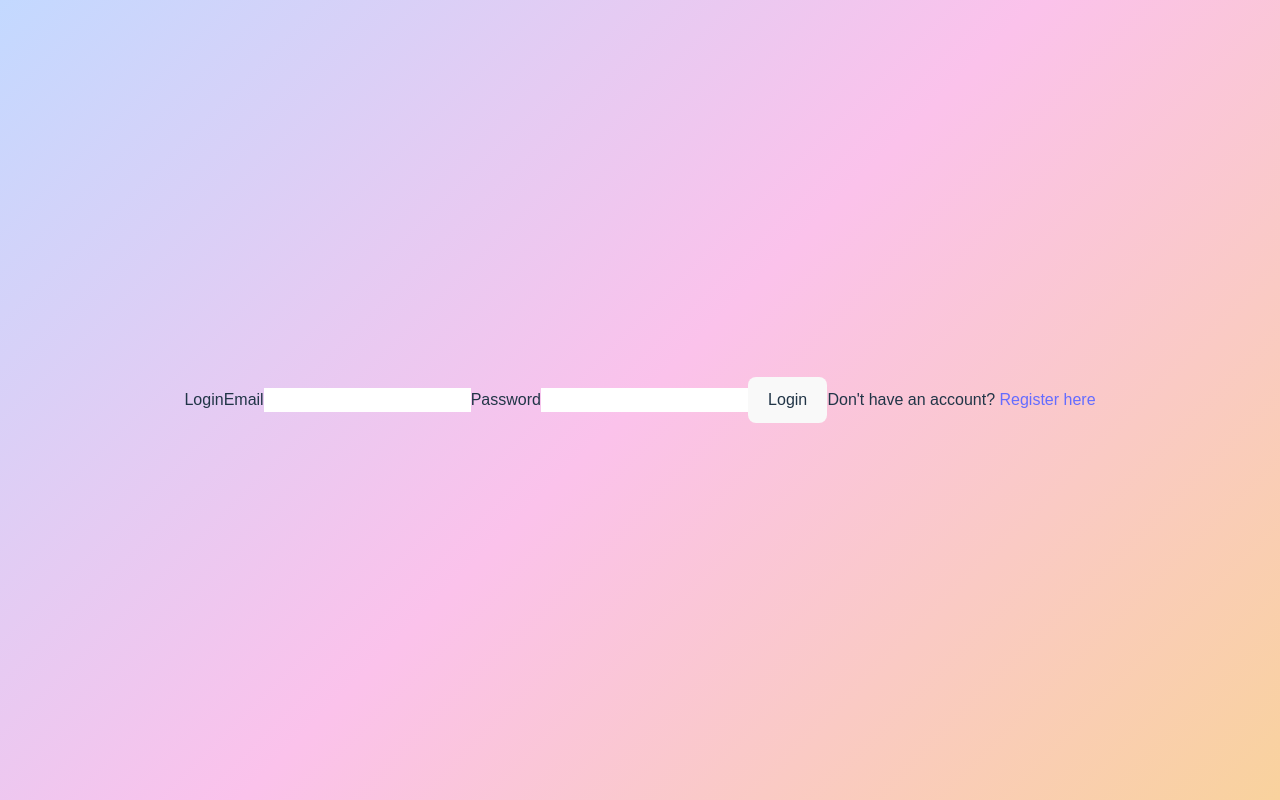
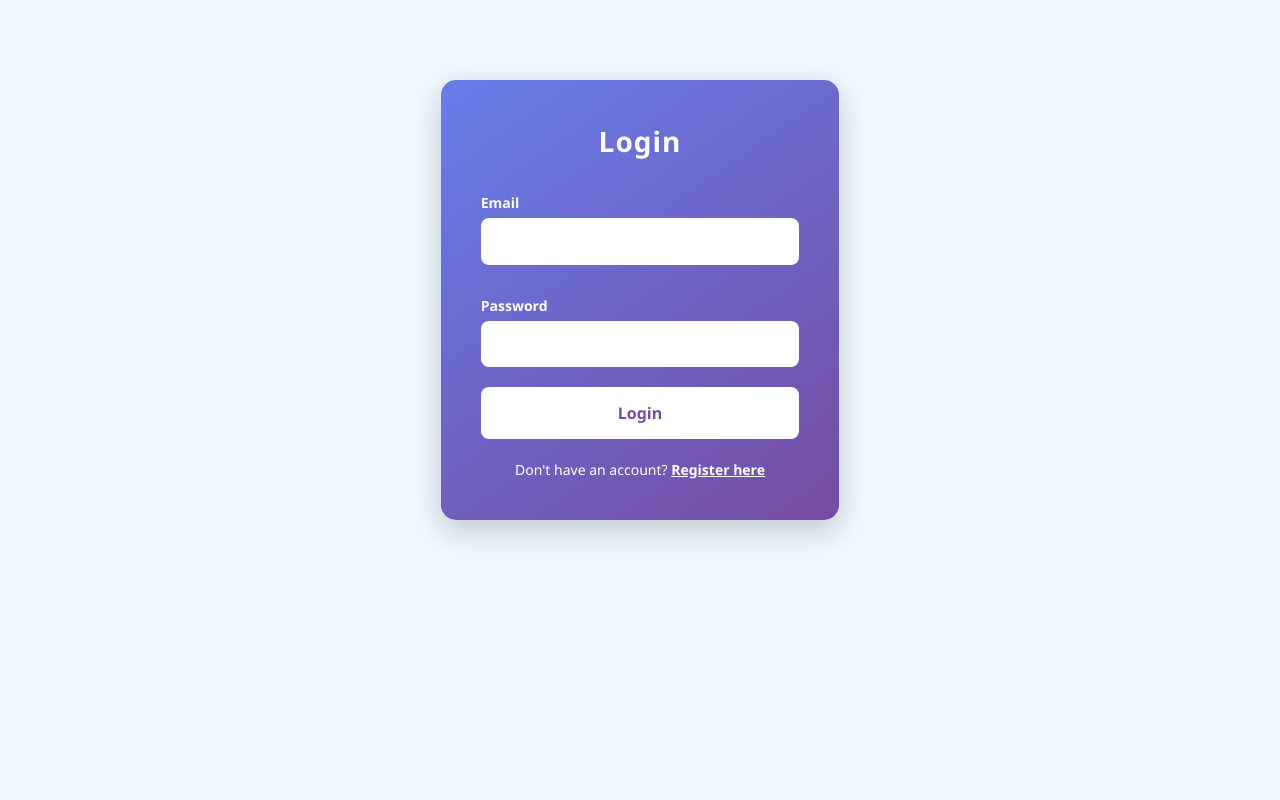
Before and after one commit to allamsettykruthika/matty-mvp, a React (Vite) app in the folder client/: page /login in a window 1280 px wide. Built offline with nearby package versions, Linux system fonts and the light colour scheme.

Commit message:
Update Login and Register pages with new design

```diff
--- a/client/src/pages/Login.css
+++ b/client/src/pages/Login.css
@@ -1,69 +1,86 @@
-/* Full screen wrapper */
+/* Container */
 .login-container {
-  display: flex;
-  justify-content: center;   /* center horizontally */
-  align-items: center;       /* center vertically */
-  width: 100vw;              /* full width */
-  height: 100vh;             /* full height */
-  background: linear-gradient(135deg, #c3d9ff, #fbc2eb, #f9d29d);
-  font-family: Arial, sans-serif;
-  margin: 0;
-  padding: 0;
-  box-sizing: border-box;
+  max-width: 400px;
+  margin: 80px auto;
+  padding: 40px;
+  background: linear-gradient(145deg, #667eea, #764ba2);
+  border-radius: 15px;
+  box-shadow: 0 10px 30px rgba(0,0,0,0.2);
+  color: #fff;
+  font-family: 'Segoe UI', Tahoma, Geneva, Verdana, sans-serif;
+  transition: transform 0.3s ease;
 }
 
-/* Centered card */
-.login-card {
-  background: rgba(255, 255, 255, 0.9);
-  padding: 2rem;
-  border-radius: 15px;
-  box-shadow: 0 8px 25px rgba(0, 0, 0, 0.2);
-  width: 350px;
-  text-align: center;
+.login-container:hover {
+  transform: translateY(-5px);
 }
 
-.login-card h2 {
-  margin-bottom: 1.5rem;
-  color: #333;
+/* Heading */
+.login-container h2 {
+  text-align: center;
+  font-size: 28px;
+  margin-bottom: 30px;
+  font-weight: bold;
+  letter-spacing: 1px;
 }
 
-.login-card input {
+/* Labels */
+.login-container label {
+  display: block;
+  margin: 10px 0 5px;
+  font-weight: 600;
+  font-size: 14px;
+}
+
+/* Inputs */
+.login-container input {
   width: 100%;
   padding: 12px;
-  margin: 8px 0;
-  border: 1px solid #ccc;
   border-radius: 8px;
+  border: none;
+  margin-bottom: 20px;
+  font-size: 15px;
 }
 
-.login-card button {
+/* Button */
+.login-container button {
   width: 100%;
-  padding: 12px;
-  margin-top: 10px;
-  background: #6c63ff;
+  padding: 14px;
   border: none;
-  color: white;
+  border-radius: 8px;
+  background-color: #fff;
+  color: #764ba2;
   font-weight: bold;
-  border-radius: 8px;
+  font-size: 16px;
   cursor: pointer;
   transition: 0.3s;
 }
 
-.login-card button:hover {
-  background: #5848d5;
+.login-container button:hover {
+  background-color: #f1f1f1;
 }
 
-.login-card p {
-  margin-top: 15px;
-  font-size: 14px;
-  color: #444;
+/* Error messages */
+.error {
+  color: #ff6b6b;
+  margin-bottom: 15px;
+  text-align: center;
 }
 
-.login-card a {
-  color: #6c63ff;
-  text-decoration: none;
-  font-weight: bold;
+/* Register link */
+.register-link {
+  text-align: center;
+  margin-top: 20px;
+  font-size: 14px;
 }
 
-.login-card a:hover {
+.register-link a {
+  color: #fff;
+  font-weight: 600;
   text-decoration: underline;
+  transition: 0.3s;
 }
+
+.register-link a:hover {
+  color: #f1f1f1;
+}
--- a/client/src/pages/Register.css
+++ b/client/src/pages/Register.css
@@ -1,64 +1,92 @@
+/* Container */
 .register-container {
-  display: flex;
-  justify-content: center;
-  align-items: center;
-  width: 100vw;
-  height: 100vh;
-  background: linear-gradient(135deg, #fbc2eb, #c3d9ff, #f9d29d);
-  font-family: Arial, sans-serif;
+  max-width: 400px;
+  margin: 80px auto;
+  padding: 40px;
+  background: linear-gradient(145deg, #ff758c, #ff7eb3);
+  border-radius: 15px;
+  box-shadow: 0 10px 30px rgba(0,0,0,0.2);
+  color: #fff;
+  font-family: 'Segoe UI', Tahoma, Geneva, Verdana, sans-serif;
+  transition: transform 0.3s ease;
 }
 
-.register-card {
-  background: rgba(255, 255, 255, 0.9);
-  padding: 2rem;
-  border-radius: 15px;
-  box-shadow: 0 8px 25px rgba(0, 0, 0, 0.2);
-  width: 350px;
-  text-align: center;
+.register-container:hover {
+  transform: translateY(-5px);
 }
 
-.register-card h2 {
-  margin-bottom: 1.5rem;
-  color: #333;
+/* Heading */
+.register-container h2 {
+  text-align: center;
+  font-size: 28px;
+  margin-bottom: 30px;
+  font-weight: bold;
+  letter-spacing: 1px;
 }
 
-.register-card input {
+/* Labels */
+.register-container label {
+  display: block;
+  margin: 10px 0 5px;
+  font-weight: 600;
+  font-size: 14px;
+}
+
+/* Inputs */
+.register-container input {
   width: 100%;
   padding: 12px;
-  margin: 8px 0;
-  border: 1px solid #ccc;
   border-radius: 8px;
+  border: none;
+  margin-bottom: 20px;
+  font-size: 15px;
 }
 
-.register-card button {
+/* Button */
+.register-container button {
   width: 100%;
-  padding: 12px;
-  margin-top: 10px;
-  background: #ff6fb5;
+  padding: 14px;
   border: none;
-  color: white;
+  border-radius: 8px;
+  background-color: #fff;
+  color: #ff7eb3;
   font-weight: bold;
-  border-radius: 8px;
+  font-size: 16px;
   cursor: pointer;
   transition: 0.3s;
 }
 
-.register-card button:hover {
-  background: #d95796;
+.register-container button:hover {
+  background-color: #f1f1f1;
 }
 
-.register-card p {
-  margin-top: 15px;
-  font-size: 14px;
-  color: #444;
+/* Error & Success messages */
+.error {
+  color: #ff4d6d;
+  margin-bottom: 10px;
+  text-align: center;
 }
 
-.register-card a {
-  color: #ff6fb5;
-  text-decoration: none;
-  font-weight: bold;
+.success {
+  color: #d4ff96;
+  margin-bottom: 10px;
+  text-align: center;
 }
 
-.register-card a:hover {
+/* Login link */
+.login-link {
+  text-align: center;
+  margin-top: 20px;
+  font-size: 14px;
+}
+
+.login-link a {
+  color: #fff;
+  font-weight: 600;
   text-decoration: underline;
+  transition: 0.3s;
 }
+
+.login-link a:hover {
+  color: #f1f1f1;
+}
```
